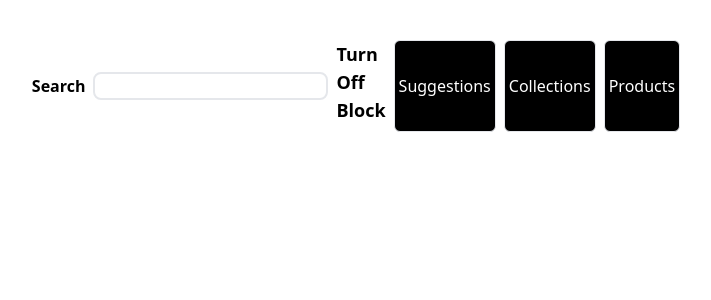
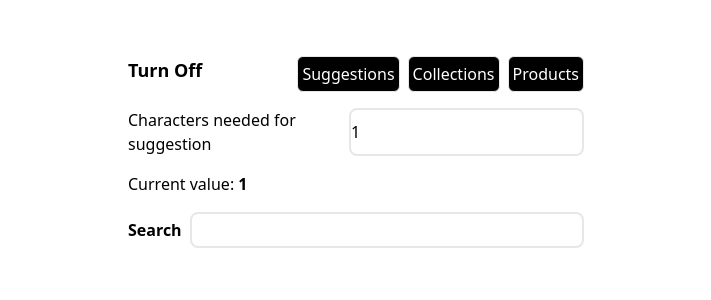
Before and after one commit to MabroorA/search-auto-suggestion, a React (Create React App) app: page / in a window 1280 px wide. Shown: the top 300 px of the page, without its empty margins (284-995 px from the left). Built offline with nearby package versions, Linux system fonts and the light colour scheme.

Commit message:
created toggle section hook and used enums

```diff
--- a/src/App.tsx
+++ b/src/App.tsx
@@ -1,6 +1,7 @@
 // import './App.css';
 
 import { ChangeEvent, useState } from "react";
+import useSectionToggles, { TOGGLE_SECTIONS } from "./use-section-toggles";
 
 interface SuggestionTerm {
   term: string;
@@ -36,9 +37,15 @@ function App() {
   );
   const [collectionResults, setCollectionResults] = useState<Collection[]>([]);
   const [productResults, setProductResults] = useState<Product[]>([]);
-  const [isSuggestionsOpen, setIsSuggestionsOpen] = useState<boolean>(true);
-  const [isCollectionsOpen, setIsCollectionsOpen] = useState<boolean>(true);
-  const [isProductsOpen, setIsProductsOpen] = useState<boolean>(true);
+  const [charectersBeforeSuggest, setCharectersBeforeSuggest] =
+    useState<number>(1);
+
+  const {
+    isCollectionsOpen,
+    isProductsOpen,
+    isSuggestionsOpen,
+    handleToggleSection,
+  } = useSectionToggles();
 
   const fetchSuggestionResults = async () => {
     try {
@@ -108,42 +115,25 @@ function App() {
       )
     );
   };
-  const handleToggleSection = (section: string) => {
-    switch (section) {
-      case "suggestions":
-        setIsSuggestionsOpen(!isSuggestionsOpen);
-        break;
-      case "collections":
-        setIsCollectionsOpen(!isCollectionsOpen);
-        break;
-      case "products":
-        setIsProductsOpen(!isProductsOpen);
-        break;
-      default:
-        break;
-    }
+
+  const handleCharecterChange = (e: ChangeEvent<HTMLInputElement>) => {
+    setCharectersBeforeSuggest(Number(e.target.value));
   };
   return (
-    <div className="flex flex-col justify-center  mx-auto p-5 w-2/5">
-      {/* Search Section */}
-      <div className="flex flex-row justify-center items-center space-x-2">
-        <div className="text-black font-bold">Search</div>
-        <div>
-          <input className="rounded-lg border-2" onChange={handleInputChange} />
-        </div>
+    <div className="flex flex-col justify-center  mx-auto p-5 w-2/5  max-w-lg">
+      {/* Settings */}
+      <div className="flex flex-col justify-center py-4 space-y-4 ">
         {/* turn of section */}
-        <div className="flex flex-row space-x-2 max-w-lg bg-white rounded-lg ">
-          <div className="text-black font-bold text-lg mb-2">
-            Turn Off Block
-          </div>
+        <div className="flex flex-row justify-between space-x-2 bg-white rounded-lg ">
+          <div className="text-black font-bold text-lg mb-2">Turn Off</div>
           <div className="flex flex-row space-x-2">
             <button
               className={`border rounded-md ${
                 isSuggestionsOpen
                   ? "bg-black text-white"
-                  : "bg-red-300 text-white"
+                  : "bg-red-800 text-white"
               } p-1`}
-              onClick={() => handleToggleSection("suggestions")}
+              onClick={() => handleToggleSection(TOGGLE_SECTIONS.SUGGESTIONS)}
             >
               Suggestions
             </button>
@@ -151,21 +141,45 @@ function App() {
               className={`border rounded-md ${
                 isCollectionsOpen
                   ? "bg-black text-white"
-                  : "bg-red-300 text-white"
+                  : "bg-red-800 text-white"
               } p-1`}
-              onClick={() => handleToggleSection("collections")}
+              onClick={() => handleToggleSection(TOGGLE_SECTIONS.COLLECTIONS)}
             >
               Collections
             </button>
             <button
               className={`border rounded-md ${
-                isProductsOpen ? "bg-black text-white" : "bg-red-300 text-white"
+                isProductsOpen ? "bg-black text-white" : "bg-red-800 text-white"
               } p-1`}
-              onClick={() => handleToggleSection("products")}
+              onClick={() => handleToggleSection(TOGGLE_SECTIONS.PRODUCTS)}
             >
               Products
             </button>
           </div>
+        </div>
+        {/* Letters before suggestion */}
+        <div className="flex flex-row justify-between ">
+          <div>Characters needed for suggestion</div>
+          <input
+            className="rounded-lg border-2"
+            type="number"
+            value={charectersBeforeSuggest}
+            onChange={handleCharecterChange}
+          />
+        </div>
+        <div className="mt-2">
+          <span>Current value: </span>
+          <span className="font-bold">{charectersBeforeSuggest}</span>
+        </div>
+      </div>
+      {/* Search Section */}
+      <div className="flex flex-row items-center justify-between  ">
+        <div className="text-black font-bold">Search</div>
+        <div className="flex-grow ml-2">
+          <input
+            className="rounded-lg border-2 w-full p-1"
+            onChange={handleInputChange}
+          />
         </div>
       </div>
 
@@ -177,7 +191,11 @@ function App() {
             <div>
               <div className="flex flex-row justify-between bg-slate-300 text-gray-700 p-2">
                 <div className="font-medium w-full">SUGGESTIONS</div>
-                <button onClick={() => setIsSuggestionsOpen(false)}>
+                <button
+                  onClick={() =>
+                    handleToggleSection(TOGGLE_SECTIONS.SUGGESTIONS)
+                  }
+                >
                   Close
                 </button>
               </div>
@@ -201,7 +219,11 @@ function App() {
             <div>
               <div className="flex flex-row justify-between bg-slate-300 text-gray-700 p-2">
                 <div className="font-medium w-full">COLLECTIONS</div>
-                <button onClick={() => setIsCollectionsOpen(false)}>
+                <button
+                  onClick={() =>
+                    handleToggleSection(TOGGLE_SECTIONS.COLLECTIONS)
+                  }
+                >
                   Close
                 </button>
               </div>
@@ -224,7 +246,11 @@ function App() {
             <div>
               <div className="flex flex-row justify-between bg-slate-300 text-gray-700 p-2">
                 <div className="font-medium w-full">PRODUCTS</div>
-                <button onClick={() => setIsProductsOpen(false)}>Close</button>
+                <button
+                  onClick={() => handleToggleSection(TOGGLE_SECTIONS.PRODUCTS)}
+                >
+                  Close
+                </button>
               </div>
               {productResults.length > 0
                 ? productResults.map((product) => (
--- /dev/null
+++ b/src/use-section-toggles.tsx
@@ -0,0 +1,38 @@
+import { useState } from "react";
+
+export enum TOGGLE_SECTIONS {
+  SUGGESTIONS = "suggestions",
+  PRODUCTS = "products",
+  COLLECTIONS = "collections",
+}
+
+const useSectionToggles = () => {
+  const [isSuggestionsOpen, setIsSuggestionsOpen] = useState<boolean>(true);
+  const [isCollectionsOpen, setIsCollectionsOpen] = useState<boolean>(true);
+  const [isProductsOpen, setIsProductsOpen] = useState<boolean>(true);
+
+  const handleToggleSection = (section: TOGGLE_SECTIONS) => {
+    switch (section) {
+      case TOGGLE_SECTIONS.SUGGESTIONS:
+        setIsSuggestionsOpen(!isSuggestionsOpen);
+        break;
+      case TOGGLE_SECTIONS.COLLECTIONS:
+        setIsCollectionsOpen(!isCollectionsOpen);
+        break;
+      case TOGGLE_SECTIONS.PRODUCTS:
+        setIsProductsOpen(!isProductsOpen);
+        break;
+      default:
+        break;
+    }
+  };
+
+  return {
+    isCollectionsOpen,
+    isProductsOpen,
+    isSuggestionsOpen,
+    handleToggleSection,
+  };
+};
+
+export default useSectionToggles;
```
